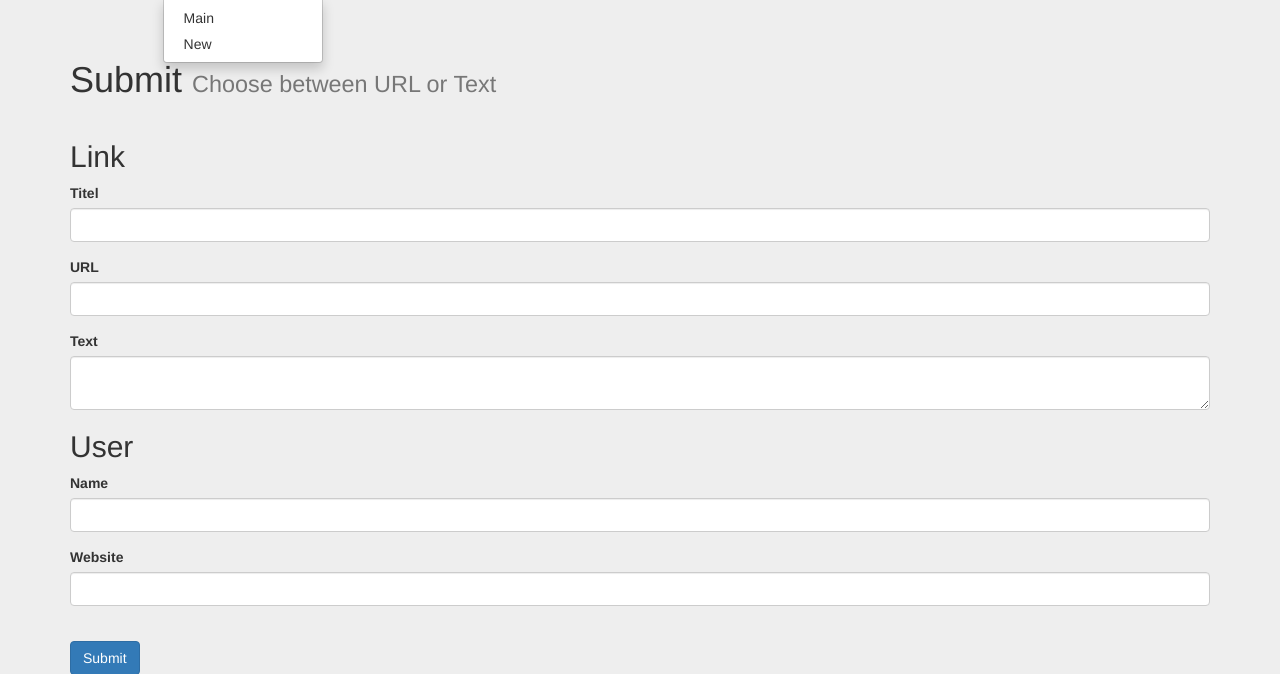
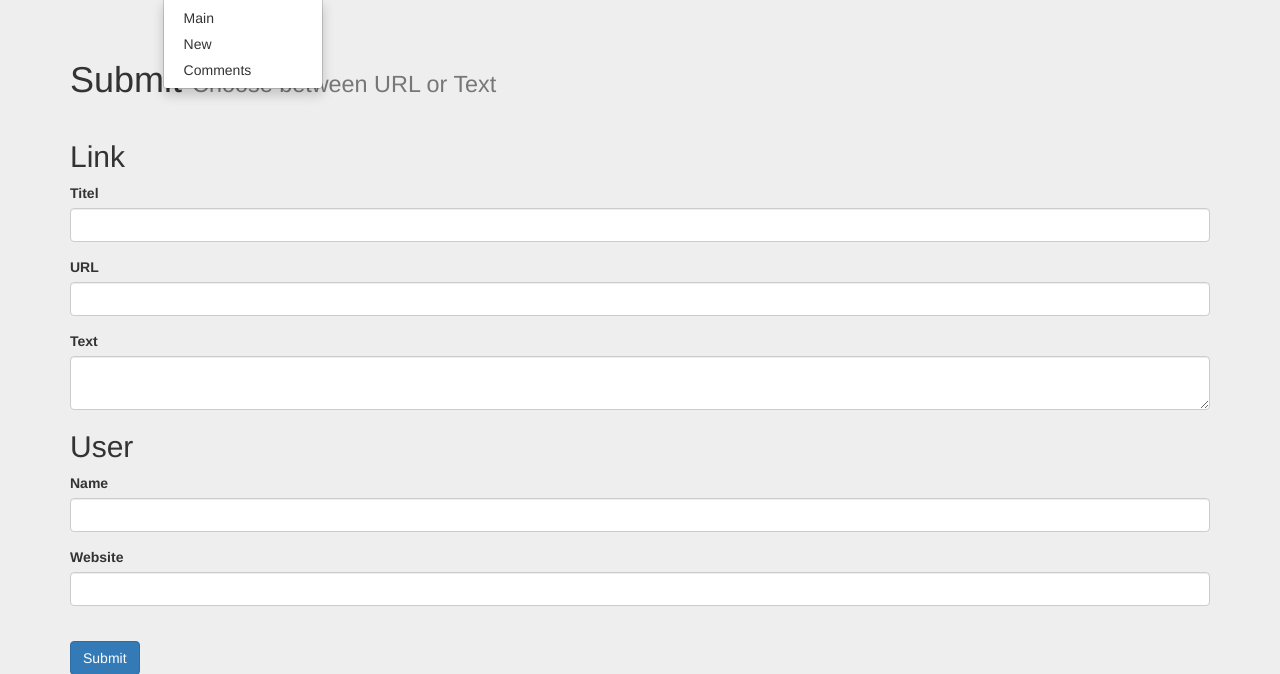
Before and after one commit to xsteadfastx/fackernews, a Flask app: page /submit in a window 1280 px wide, after a click on "Feeds". Shown: the part 52-726 px from the top of the page. Run offline with Flask 2, Linux system fonts and the light colour scheme; parts of the project's set-up code (start-up, migrations or seed data) failed here and were passed over; some libraries are stand-ins or nearby versions.

Commit message:
added comment feed

```diff
--- a/app/app.py
+++ b/app/app.py
@@ -334,5 +334,28 @@ def comment_upvote(link_id, comment_id):
     return redirect('/comments/' + str(link_id))
 
 
+@app.route('/comments.atom')
+def comments_atom():
+    ''' feed for latest comments '''
+    feed = AtomFeed(SITENAME + ' - ' + 'Comments',
+                    feed_url=request.url, url=request.url_root)
+
+    hours_ago = datetime.datetime.utcnow(
+        ) - datetime.timedelta(hours=HOURS_TO_LIVE_NEW)
+
+    links = Link.objects(
+        last_activity__gt=hours_ago).order_by('-created_at')[:30]
+
+    for link in links:
+        for comment in link.comments:
+            feed.add(comment.message,
+                     content_type='html',
+                     author=comment.user,
+                     url=make_external('comments/%s' % str(link.id)),
+                     updated=link.created_at)
+
+    return feed.get_response()
+
+
 if __name__ == '__main__':
     app.run(debug=True)
--- a/app/templates/navbar.html
+++ b/app/templates/navbar.html
@@ -19,6 +19,7 @@
 					<ul class="dropdown-menu">
 						<li><a href="/index.atom">Main</a></li>
 						<li><a href="/new.atom">New</a></li>
+						<li><a href="/comments.atom">Comments</a></li>
 					</ul>
 				</li>
 			</ul>
```
